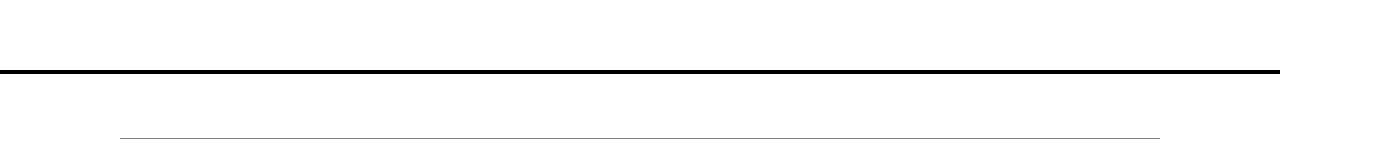
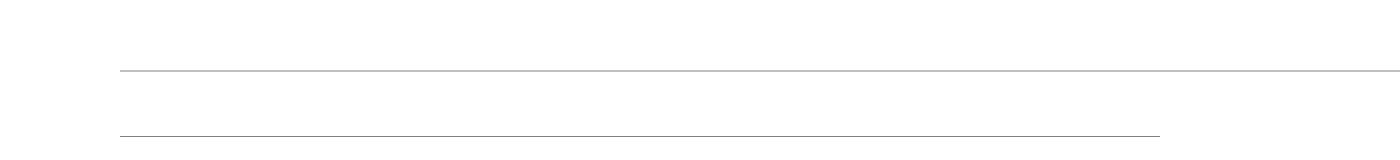
Before and after one commit to JulianeAdamy/siteutfpr, a Next.js app: page / in a window 1280 px wide. Shown: the part 4007-4167 px from the top of the page, 1400 px wide, since content can reach past the window. Built offline with nearby package versions, Linux system fonts and the light colour scheme.

Commit message:
fix: marge

```diff
--- a/app/components/Courses.tsx
+++ b/app/components/Courses.tsx
@@ -198,7 +198,7 @@ export default function Courses() {
                 </a>
                 </div>
                 <div className="md:col-span-2 lg:col-span-3 mt-16 ">
-                <hr style={{ border: '2px solid black ', width: '100%', margin: '0'}} />
+                <hr style={{ border: '1px solid silver ', width: '100%', marginLeft: '120px', marginRight: '120px'}} />
                 </div>
         </main>
 
```
